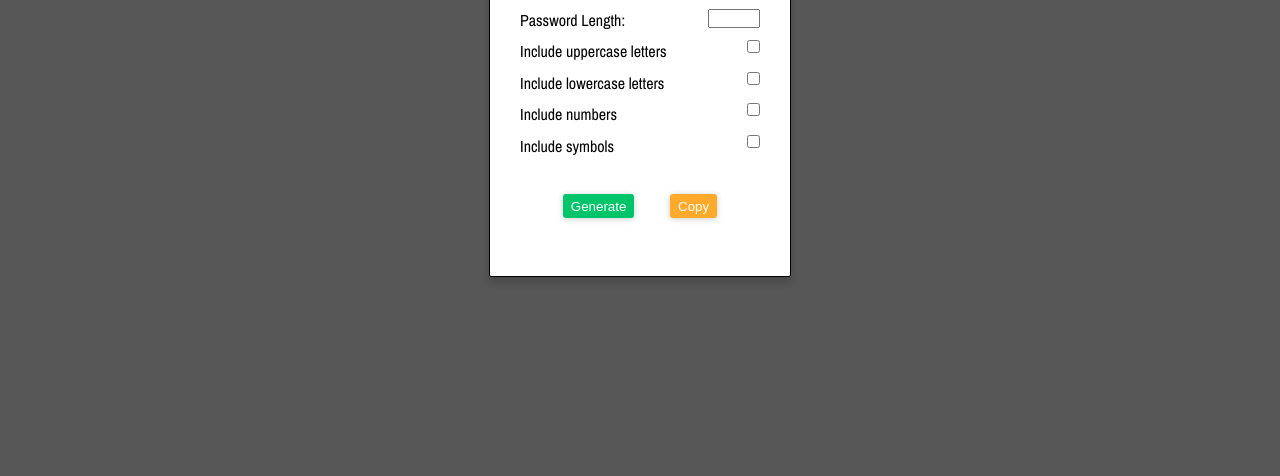
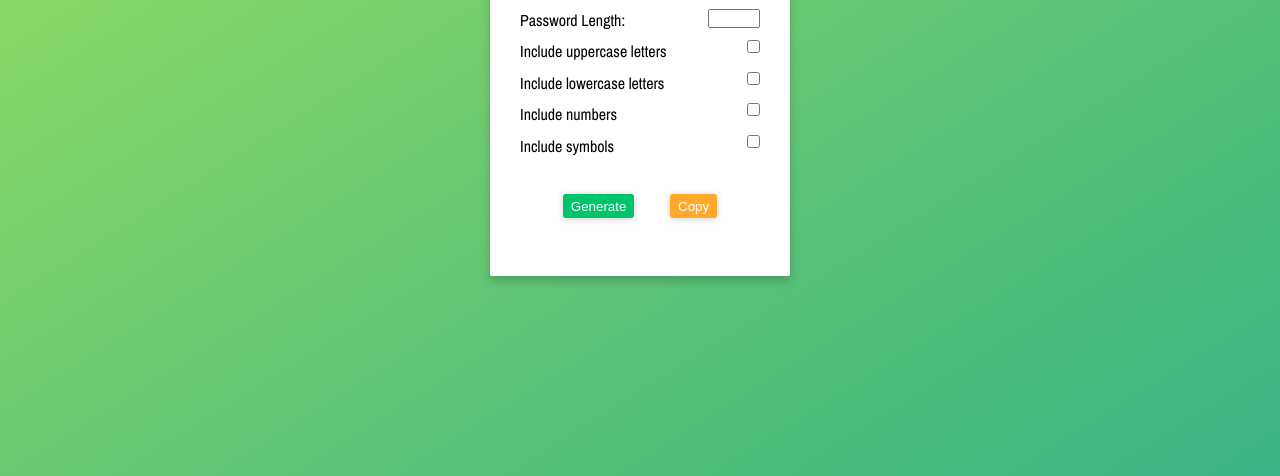
Before and after one commit to ricardonyc/password-generator, a plain HTML site: page index.html in a window 1280 px wide. Shown: the part 324-800 px from the top of the page. Drawn offline with nearby package versions, Linux system fonts and the light colour scheme.

Commit message:
changed background color

```diff
--- a/style.css
+++ b/style.css
@@ -10,7 +10,8 @@ html {
 }
 
 body {
-  background-color: rgb(87, 87, 87);
+  background: linear-gradient(to top left, #39b385, #9be15d);
+  /* background: linear-gradient(to top left, #ffb003, #ffcb03); */
   display: flex;
   justify-content: center;
   align-items: center;
@@ -28,7 +29,6 @@ h1 {
   justify-content: center;
   align-items: center;
   flex-direction: column;
-  border: 1px solid;
   border-radius: 2px;
   width: 300px;
   height: 400px;
```
